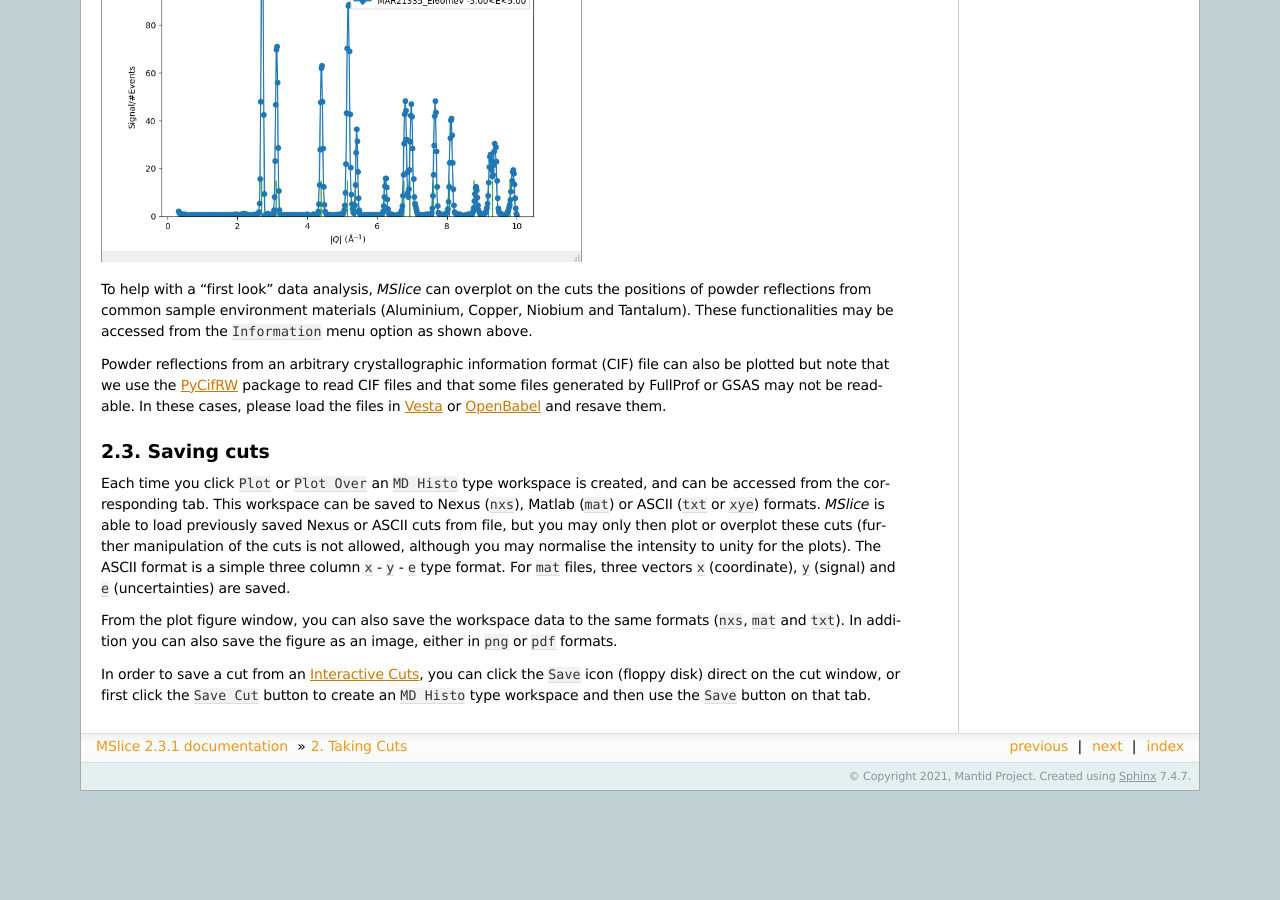
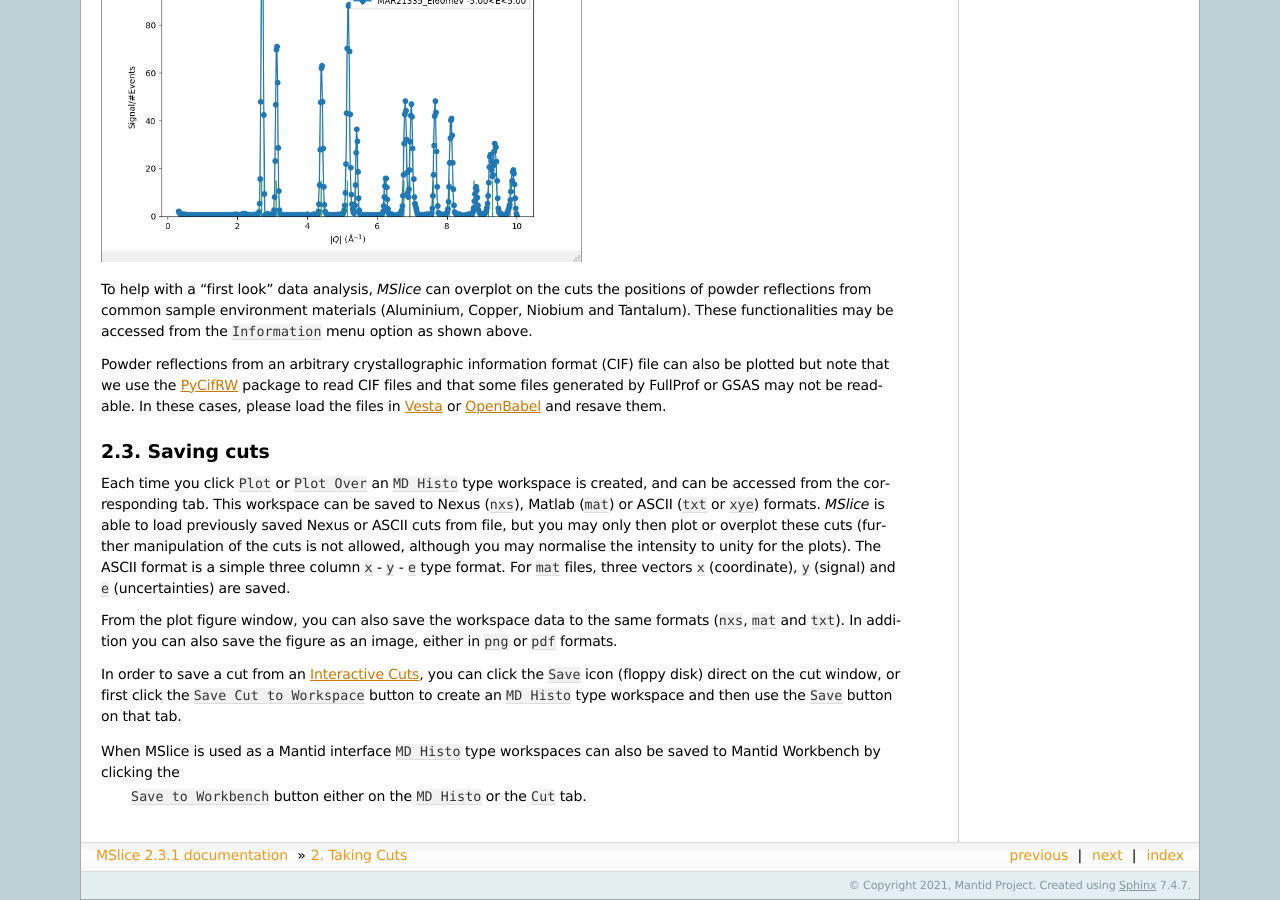
Before and after one commit to mantidproject/mslice, a Sphinx documentation site: the page built from docs/source/cutting.rst, in a window 1280 px wide and 900 px high, scrolled down 1841 px. Built offline with Sphinx 7.4.7, drawn with Linux system fonts in a browser that asks for light colours; formulas are drawn with MathJax 3; before the commit the page ends 2632 px from its top, so only the background shows below that.

Commit message:
Updated doc with description of save to workbench

```diff
--- a/docs/source/cutting.rst
+++ b/docs/source/cutting.rst
@@ -81,5 +81,8 @@ From the plot figure window, you can also save the workspace data to the same fo
 addition you can also save the figure as an image, either in ``png`` or ``pdf`` formats.
 
 In order to save a cut from an :ref:`Interactive_Cuts`, you can click the ``Save`` icon (floppy disk) direct on the cut
-window, or first click the ``Save Cut`` button to create an ``MD Histo`` type workspace and then use the ``Save`` button on
+window, or first click the ``Save Cut to Workspace`` button to create an ``MD Histo`` type workspace and then use the ``Save`` button on
 that tab.
+
+When MSlice is used as a Mantid interface ``MD Histo`` type workspaces can also be saved to Mantid Workbench by clicking the
+ ``Save to Workbench`` button either on the ``MD Histo`` or the ``Cut`` tab.
```
